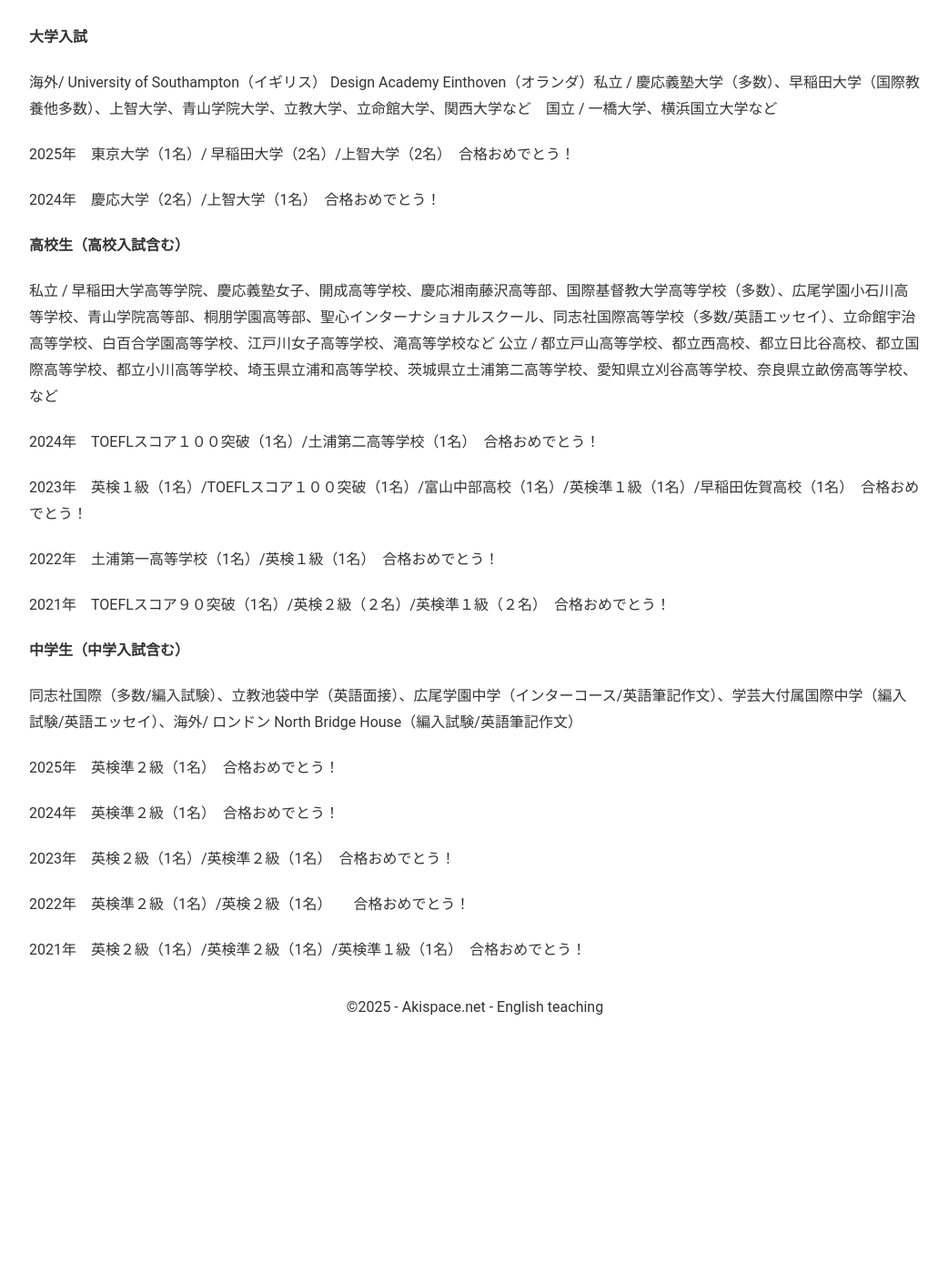
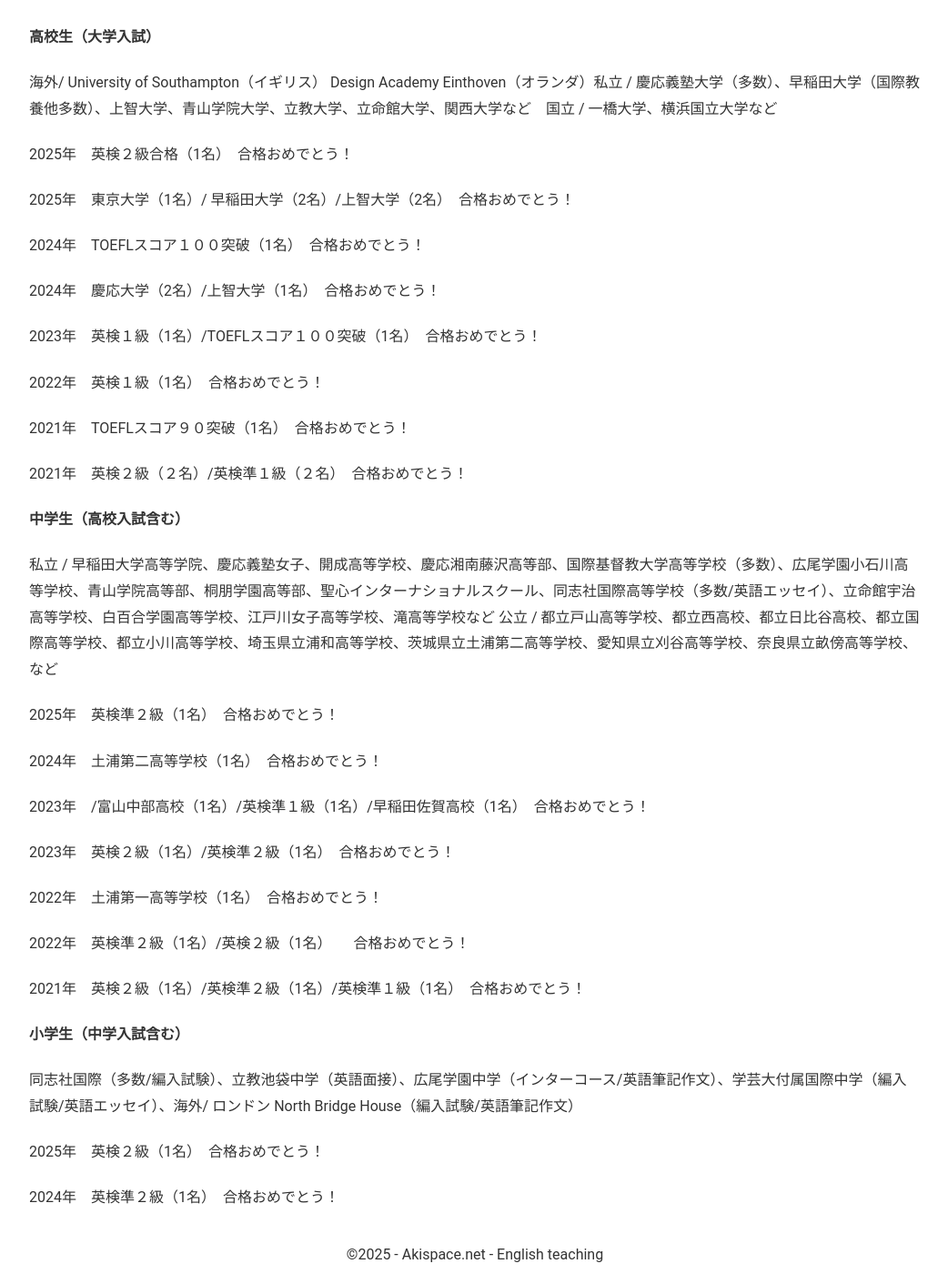
Before and after one commit to phocean/akispace, a Jekyll site: the page built from exam_results.md, in a window 1280 px wide and 1400 px high, scrolled down 586 px. Shown: the whole window at 91% size, without its empty margins (118-1160 px from the left). Built offline with Jekyll 4.4.1, drawn with Linux system fonts in a browser that asks for light colours; before the commit the page ends 1720 px from its top, so only the background shows below that.

Commit message:
Update exam_results.md

```diff
--- a/exam_results.md
+++ b/exam_results.md
@@ -18,36 +18,48 @@
 
 以下、英語をお手伝いさせて頂いた生徒さんの入試結果の一部です。塾や予備校において英語クラスを免除されたと報告してくれる生徒さんもいらっしゃいます。
 
-<strong>大学入試</strong>
+<strong>高校生（大学入試）</strong>
 
 海外/ University of Southampton（イギリス） Design Academy Einthoven（オランダ）私立 / 慶応義塾大学（多数）、早稲田大学（国際教養他多数）、上智大学、青山学院大学、立教大学、立命館大学、関西大学など　国立 / 一橋大学、横浜国立大学など
 
+2025年　英検２級合格（1名）　合格おめでとう！
+
 2025年　東京大学（1名）/ 早稲田大学（2名）/上智大学（2名）　合格おめでとう！
+
+2024年　TOEFLスコア１００突破（1名）　合格おめでとう！
 
 2024年　慶応大学（2名）/上智大学（1名）　合格おめでとう！
 
-<strong>高校生（高校入試含む）</strong>
+2023年　英検１級（1名）/TOEFLスコア１００突破（1名）　合格おめでとう！
+
+2022年　英検１級（1名）　合格おめでとう！
+
+2021年　TOEFLスコア９０突破（1名）　合格おめでとう！
+
+2021年　英検２級（２名）/英検準１級（２名）　合格おめでとう！
+
+<strong>中学生（高校入試含む）</strong>
 
 私立 / 早稲田大学高等学院、慶応義塾女子、開成高等学校、慶応湘南藤沢高等部、国際基督教大学高等学校（多数）、広尾学園小石川高等学校、青山学院高等部、桐朋学園高等部、聖心インターナショナルスクール、同志社国際高等学校（多数/英語エッセイ）、立命館宇治高等学校、白百合学園高等学校、江戸川女子高等学校、滝高等学校など   公立 / 都立戸山高等学校、都立西高校、都立日比谷高校、都立国際高等学校、都立小川高等学校、埼玉県立浦和高等学校、茨城県立土浦第二高等学校、愛知県立刈谷高等学校、奈良県立畝傍高等学校、など
 
-2024年　TOEFLスコア１００突破（1名）/土浦第二高等学校（1名）　合格おめでとう！
-
-2023年　英検１級（1名）/TOEFLスコア１００突破（1名）/富山中部高校（1名）/英検準１級（1名）/早稲田佐賀高校（1名）　合格おめでとう！
-
-2022年　土浦第一高等学校（1名）/英検１級（1名）　合格おめでとう！
-
-2021年　TOEFLスコア９０突破（1名）/英検２級（２名）/英検準１級（２名）　合格おめでとう！
-
-<strong>中学生（中学入試含む）</strong>
-
-同志社国際（多数/編入試験）、立教池袋中学（英語面接）、広尾学園中学（インターコース/英語筆記作文）、学芸大付属国際中学（編入試験/英語エッセイ）、海外/ ロンドン North Bridge House（編入試験/英語筆記作文）
-
 2025年　英検準２級（1名）　合格おめでとう！
 
-2024年　英検準２級（1名）　合格おめでとう！
+2024年　土浦第二高等学校（1名）　合格おめでとう！
+
+2023年　/富山中部高校（1名）/英検準１級（1名）/早稲田佐賀高校（1名）　合格おめでとう！
 
 2023年　英検２級（1名）/英検準２級（1名）　合格おめでとう！
+
+2022年　土浦第一高等学校（1名）　合格おめでとう！
 
 2022年　英検準２級（1名）/英検２級（1名）　　合格おめでとう！
 
 2021年　英検２級（1名）/英検準２級（1名）/英検準１級（1名）　合格おめでとう！
+
+<strong>小学生（中学入試含む）</strong>
+
+同志社国際（多数/編入試験）、立教池袋中学（英語面接）、広尾学園中学（インターコース/英語筆記作文）、学芸大付属国際中学（編入試験/英語エッセイ）、海外/ ロンドン North Bridge House（編入試験/英語筆記作文）
+
+2025年　英検２級（1名）　合格おめでとう！
+
+2024年　英検準２級（1名）　合格おめでとう！
```
